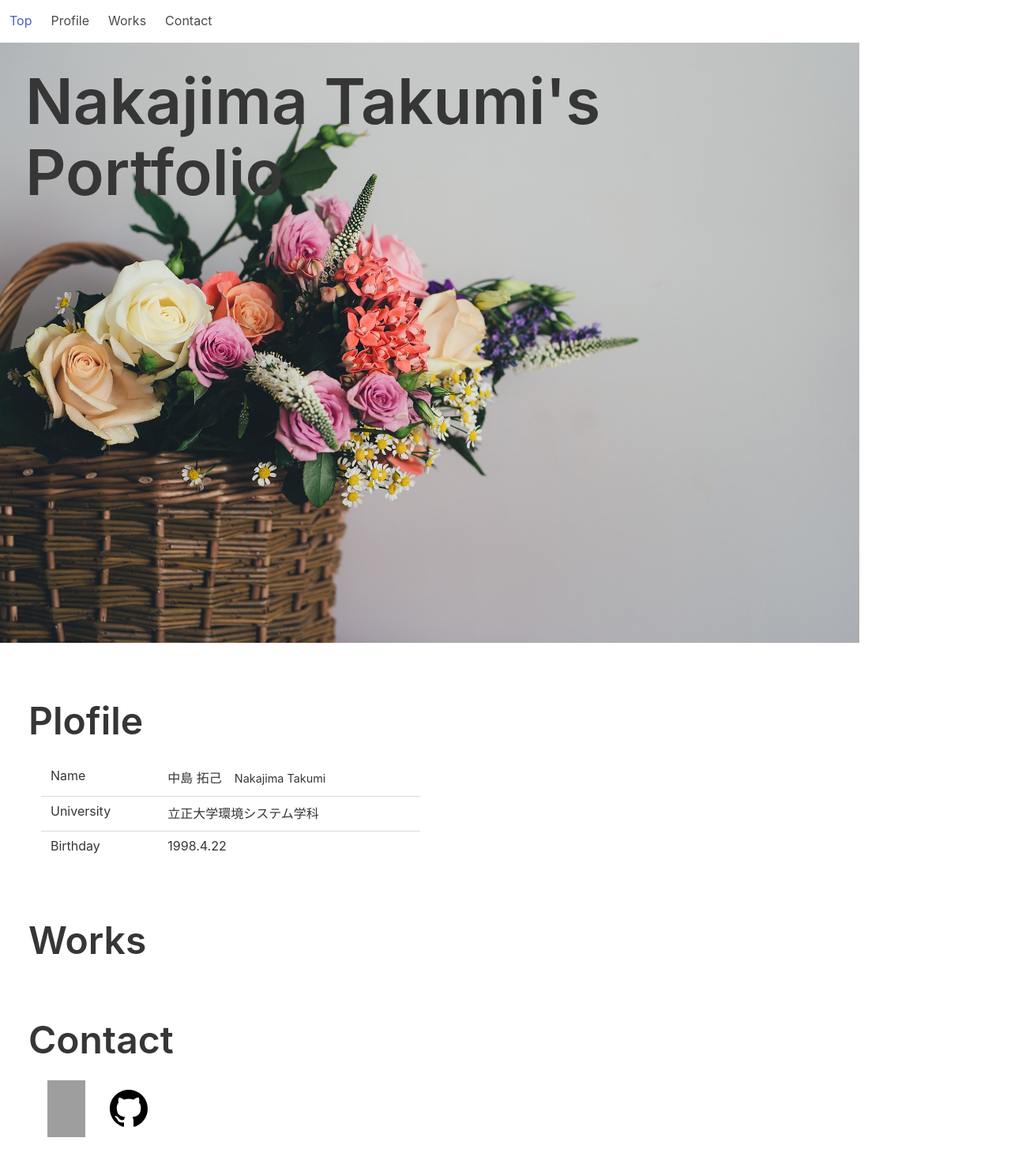
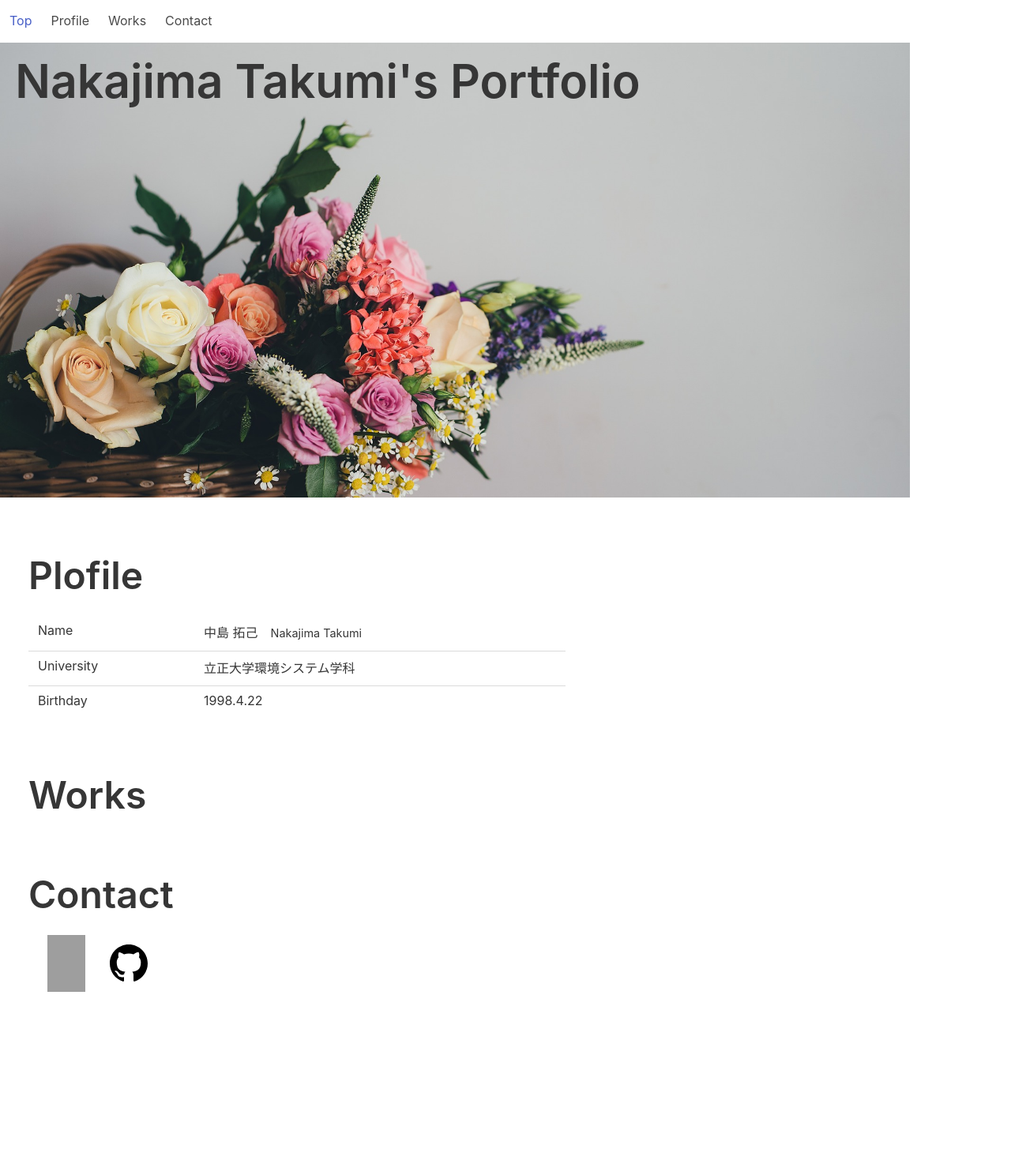
Before and after one commit to sorara7110/portfolio, a Django app: template project/portfolio/templates/portfolio/home.html in a window 1280 px wide. Shown: the whole page at 79% size. After the commit the page ends 1256 px from the top, so only its background shows below. Run offline with Django 3.2, Linux system fonts and the light colour scheme; the template is opened without the code that fills it, so the values that code supplies are empty; some libraries are stand-ins or nearby versions; grey boxes are pictures that could not be loaded.

Commit message:
apdate responsible

```diff
--- a/project/portfolio/templates/portfolio/home.html
+++ b/project/portfolio/templates/portfolio/home.html
@@ -6,7 +6,7 @@
     <span id="title_span">Nakajima Takumi's Portfolio</span>
 </h1>
 
-<div id=Plofile class="content is-large">
+<div id=Plofile class="content">
     <h1>Plofile</h1>
     <table id="plofiletable" style="border:none" class="table is-hoverable">
         <tr class="plofiletable">
@@ -24,7 +24,7 @@
     </table>
 </div>
 
-<div id="Works" class="content is-large">
+<div id="Works" class="content">
     <h1>Works</h1>
     {% for work in works %}
     <div class="card">
@@ -34,12 +34,11 @@
             </p>
         </header>
         <div class="card-image">
-            <figure class="image is-16by9">
+            <figure class="image">
                 <img src="{{work.thumbnail.url}}" alt="">
             </figure>
         </div>
         <div class="card-content">
-            <div class="content">
             <h6>使用言語など</h6>
             <p>
                 <ul class="tool_list">
@@ -65,11 +64,10 @@
             <a href="{{work.URL.url}}" class="card-footer-item">サイトへ</a>
         </footer>
     </div>
-    </div>
     {% endfor %}
 </div>
 
-<div id="Contact" class="content is-large">
+<div id="Contact" class="content">
     <h1>Contact</h1>
     <div id="contact_link">
         <a href="mailto:nakajin7110@gmail.com"><img class="icons" src="static/images/mail.svg" ></a>
--- a/project/static/css/portfolio.css
+++ b/project/static/css/portfolio.css
@@ -1,45 +1,69 @@
+/* タイトル */
+
 #site_title {
     margin-top: 1.7em;
-    padding-top: 0.9em;
+    padding-top: 1.2vmax;
+    padding-left: 1.5vmax;
     background-image: url("../images/basketflower.jpg");
     background-size: cover;
     background-position: left top;
     background-repeat: no-repeat;
-    width: 85%;
-    height: 95%;
-    padding-left: 1em;
+    width: 90vw;
+    height: 45vw;
 }
 
 #title_span {
-    font-size: 2.5em;
-    display: block;
-    margin-top: -3em;
-    padding-top:3em;
+    font-size: 4.6vw;
 }
 
+/* 本文 */
+
 .content {
+    font-size: 3.0vmin;
     margin-top: 3em;
     padding-left: 1.5em
 }
 
+/* プロフィール */
+
+
+
 #plofiletable {
-    margin-left: 1em;
     height: 8em;
-    width: 30em;
+    width: 85vmin;
 }
 
 #myname {
     font-size: 0.9em;
 }
 
+/* 制作物 */
+
+.card {
+    width: 30.0rem;
+    height: fit-content;
+    font-size: 1.0rem;
+}
+
+.card-image{
+    margin-left: -2.0em;
+    margin-right: -2.0em;
+}
+
+.tool_list{
+    margin-top: -1rem;
+}
+
 .tool_list li {
     display: inline-block;
-    font-size: 0.9em;
+    font-size: 1.0em;
 }
 
 .tool_list li:not(:last-child)::after {
     content: ',';
 }
+
+/* コンタクト */
 
 #contact_link {
     margin-bottom: 1em;
```
Lines whose indentation alone changed are shown as unchanged.
